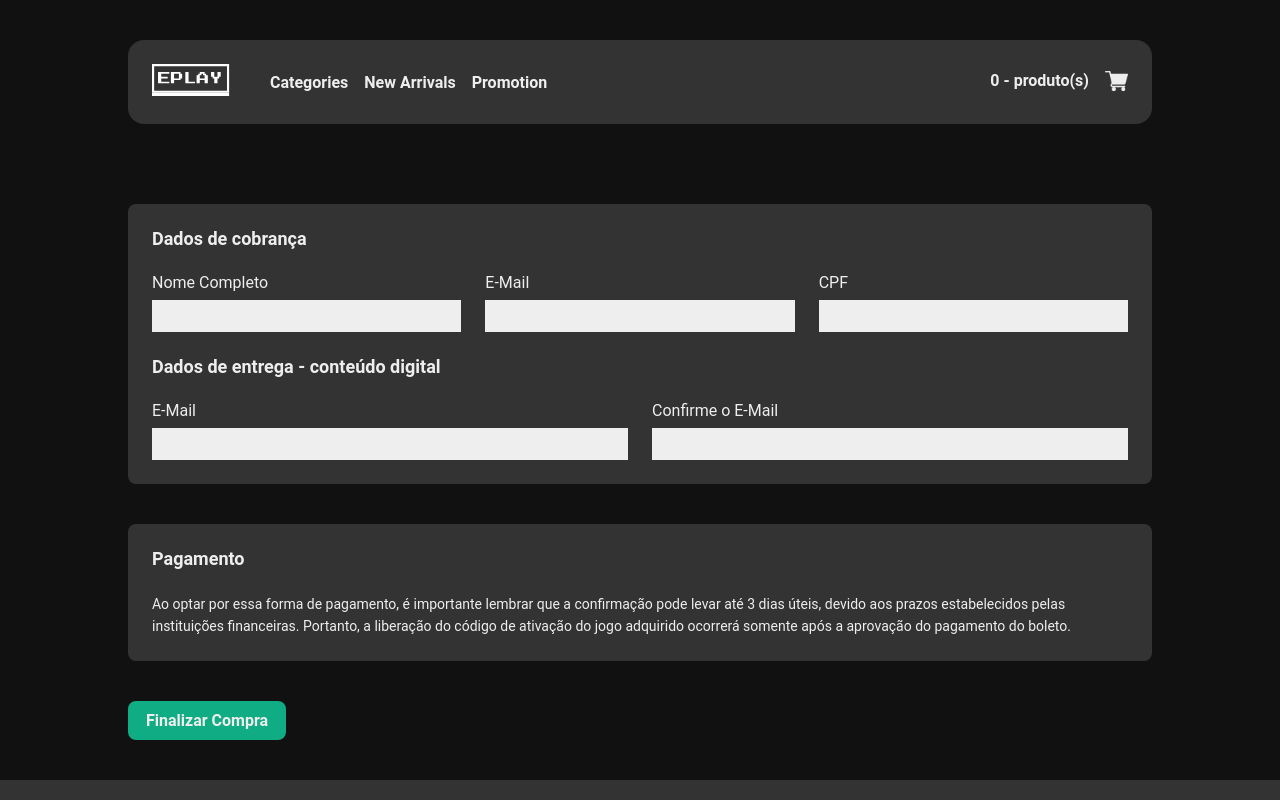
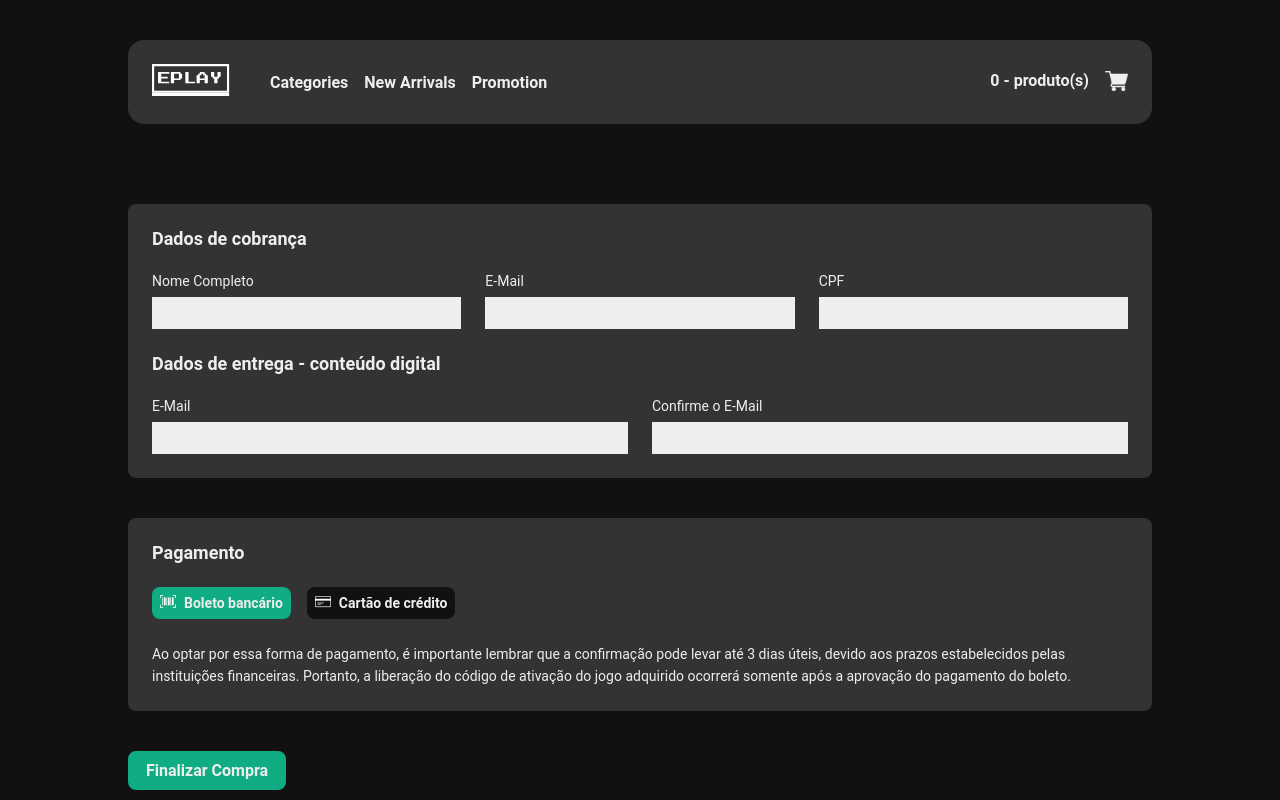
Before and after one commit to ProMenge/EPlay, a React app: page /checkout in a window 1280 px wide. Shown: the top 800 px of the page. Built offline with nearby package versions, Linux system fonts and the light colour scheme; the HTML template or start-up script is replaced by a standard one.

Commit message:
:sparkles: Feat: Adding the payment by card section

```diff
--- a/src/pages/Checkout/index.tsx
+++ b/src/pages/Checkout/index.tsx
@@ -1,9 +1,14 @@
+import { useState } from 'react'
+
 import Button from '../../components/Button'
 import Card from '../../components/Card'
-
-import { InputGroup, Row } from './styles'
+import { InputGroup, Row, TabButton } from './styles'
+import boleto from '../../assets/images/boleto.png'
+import cartao from '../../assets/images/credit-card 1.png'
 
 const Checkout = () => {
+  const [payWithCard, setPayWithCard] = useState(false)
+
   return (
     <div className="container">
       <Card title="Dados de cobrança">
@@ -37,14 +42,81 @@ const Checkout = () => {
       </Card>
       <Card title="Pagamento">
         <>
-          <div>
-            <p>
-              Ao optar por essa forma de pagamento, é importante lembrar que a
-              confirmação pode levar até 3 dias úteis, devido aos prazos
-              estabelecidos pelas instituições financeiras. Portanto, a
-              liberação do código de ativação do jogo adquirido ocorrerá somente
-              após a aprovação do pagamento do boleto.
-            </p>
+          <TabButton
+            isActive={!payWithCard}
+            type="button"
+            onClick={() => setPayWithCard(false)}
+          >
+            <img src={boleto} alt="Boleto" />
+            Boleto bancário
+          </TabButton>
+
+          <TabButton
+            isActive={payWithCard}
+            type="button"
+            onClick={() => setPayWithCard(true)}
+          >
+            <img src={cartao} alt="Cartão de Crédito" />
+            Cartão de crédito
+          </TabButton>
+          <div className="margin-top">
+            {payWithCard ? (
+              <>
+                {' '}
+                <Row>
+                  <InputGroup>
+                    <label htmlFor="cardOwner">Nome do titular do cartão</label>
+                    <input type="text" name="" id="cardOwner" />
+                  </InputGroup>
+                  <InputGroup>
+                    <label htmlFor="cpfCardOwner">
+                      CPF do titular do cartão
+                    </label>
+                    <input type="text" name="" id="cpfCardOwner" />
+                  </InputGroup>
+                </Row>
+                <Row marginTop="24px">
+                  <InputGroup>
+                    <label htmlFor="cardDisplayName">Nome no cartão</label>
+                    <input type="text" name="" id="cardDisplayName" />
+                  </InputGroup>
+                  <InputGroup>
+                    <label htmlFor="cardNumber">Número no cartão</label>
+                    <input type="text" name="" id="cardNumber" />
+                  </InputGroup>
+                  <InputGroup maxWidth="123px">
+                    <label htmlFor="expiresMonth">Mês do vencimento</label>
+                    <input type="text" name="" id="expiresMonth" />
+                  </InputGroup>
+                  <InputGroup maxWidth="123px">
+                    <label htmlFor="expiresYear">Ano do vencimento</label>
+                    <input type="text" name="" id="expiresYear" />
+                  </InputGroup>
+                  <InputGroup maxWidth="48">
+                    <label htmlFor="cardCode">CVV</label>
+                    <input type="text" name="" id="cardCode" />
+                  </InputGroup>
+                </Row>
+                <Row marginTop="24px">
+                  <InputGroup maxWidth="150px">
+                    <label htmlFor="installments">Parcelamento</label>
+                    <select name="" id="installments">
+                      <option value="">1x de R$200,00</option>
+                      <option value="">2x de R$100,00</option>
+                      <option value="">4x de R$50,00</option>
+                    </select>
+                  </InputGroup>
+                </Row>
+              </>
+            ) : (
+              <p>
+                Ao optar por essa forma de pagamento, é importante lembrar que a
+                confirmação pode levar até 3 dias úteis, devido aos prazos
+                estabelecidos pelas instituições financeiras. Portanto, a
+                liberação do código de ativação do jogo adquirido ocorrerá
+                somente após a aprovação do pagamento do boleto.
+              </p>
+            )}
           </div>
         </>
       </Card>
--- a/src/pages/Checkout/styles.ts
+++ b/src/pages/Checkout/styles.ts
@@ -1,21 +1,37 @@
 import styled from 'styled-components'
 import { colors } from '../../styles'
 
-export const Row = styled.div`
+type InputGroupProps = {
+  maxWidth?: string
+}
+
+type RowProps = {
+  marginTop?: string
+}
+
+type TabButtonProps = {
+  isActive?: boolean
+}
+
+export const Row = styled.div<RowProps>`
   display: flex;
   column-gap: 24px;
+  margin-top: ${(props) => props.marginTop || '0'};
+  align-items: flex-end;
 `
 
-export const InputGroup = styled.div`
+export const InputGroup = styled.div<InputGroupProps>`
   flex: auto;
+  max-width: ${(props) => props.maxWidth || 'auto'};
   label {
-    font-size: 14;
+    font-size: 14px;
     margin-bottom: 8px;
     display: block;
     width: 100%;
   }
 
-  input {
+  input,
+  select {
     background-color: ${colors.white};
     border: 1px solid ${colors.white};
     height: 32px;
@@ -23,3 +39,21 @@ export const InputGroup = styled.div`
     width: 100%;
   }
 `
+
+export const TabButton = styled.button<TabButtonProps>`
+  border-radius: 8px;
+  font-size: 14px;
+  font-weight: bold;
+  color: ${colors.white};
+  background-color: ${(props) =>
+    props.isActive ? colors.green : colors.black};
+  height: 32px;
+  border: none;
+  margin-right: 16px;
+  padding: 0 8px;
+  cursor: pointer;
+
+  img {
+    margin-right: 8px;
+  }
+`
```
Also changed, not shown: src/assets/images/boleto.png (added), src/assets/images/credit-card 1.png (added).
